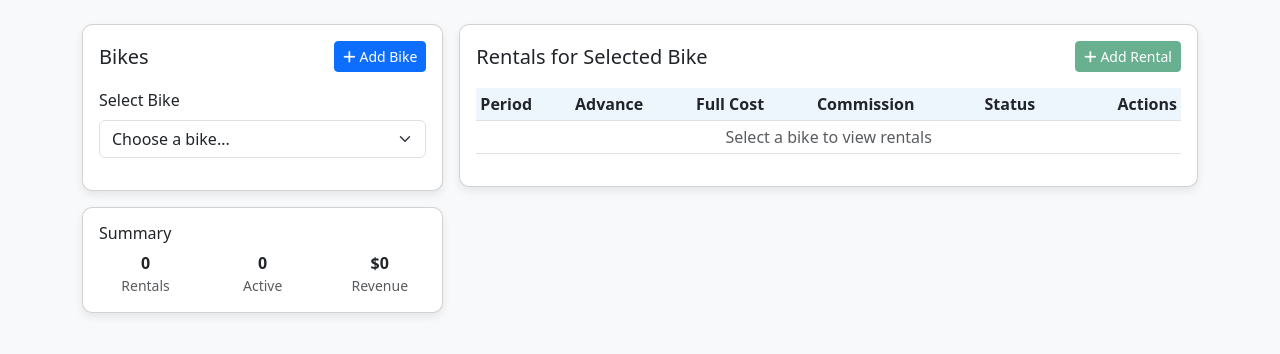
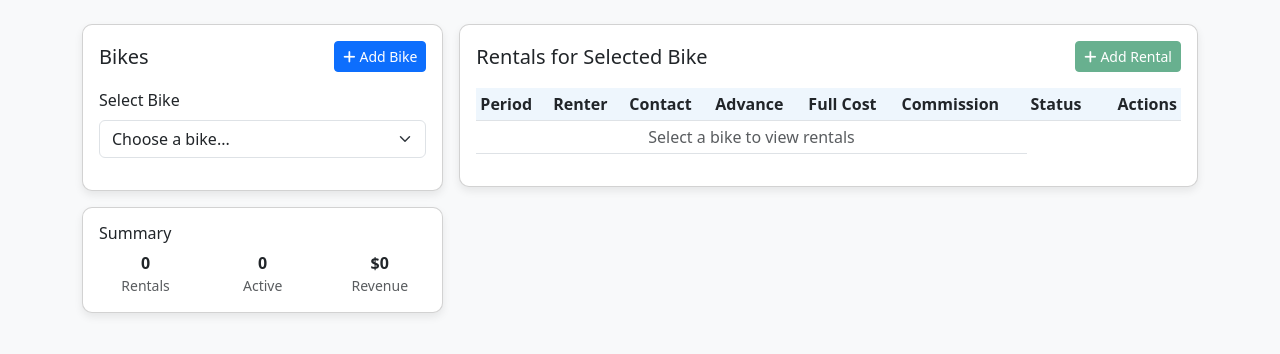
Before and after one commit to AFSALIT/bike-Rental, a Flask app: page / in a window 1280 px wide. Shown: the part 56-410 px from the top of the page. Run offline with Flask 3, Linux system fonts and the light colour scheme; data that the repository does not hold is empty; some libraries are stand-ins or nearby versions.

Commit message:
Update index.html

```diff
--- a/templates/index.html
+++ b/templates/index.html
@@ -91,6 +91,8 @@
                             <thead>
                                 <tr>
                                     <th>Period</th>
+                                    <th>Renter</th>
+                                    <th>Contact</th>
                                     <th>Advance</th>
                                     <th>Full Cost</th>
                                     <th>Commission</th>
@@ -180,6 +182,17 @@
               <option>Cancelled</option>
             </select>
           </div>
+          <!-- New optional renter details -->
+          <div class="row g-2 mt-1">
+            <div class="col-6">
+              <label class="form-label">Renter Name (optional)</label>
+              <input type="text" class="form-control" id="rentRenterName" placeholder="John Doe">
+            </div>
+            <div class="col-6">
+              <label class="form-label">Contact No (optional)</label>
+              <input type="text" class="form-control" id="rentContactNo" placeholder="+1 555 0100">
+            </div>
+          </div>
           <div class="mt-2">
             <small>Duration: <span id="addDuration">0 days</span></small>
           </div>
@@ -236,6 +249,17 @@
               <option>Returned</option>
               <option>Cancelled</option>
             </select>
+          </div>
+          <!-- New optional renter details for edit -->
+          <div class="row g-2 mt-1">
+            <div class="col-6">
+              <label class="form-label">Renter Name (optional)</label>
+              <input type="text" class="form-control" id="editRenterName" placeholder="John Doe">
+            </div>
+            <div class="col-6">
+              <label class="form-label">Contact No (optional)</label>
+              <input type="text" class="form-control" id="editContactNo" placeholder="+1 555 0100">
+            </div>
           </div>
           <div class="mt-2">
             <small>Duration: <span id="editDuration">0 days</span></small>
@@ -347,6 +371,8 @@
       const tr = document.createElement('tr');
       tr.innerHTML = `
         <td>${formatDate(r.rent_start_date)} - ${formatDate(r.rent_end_date)} (${days} days)</td>
+        <td>${(r.renter_name || '').toString()}</td>
+        <td>${(r.contact_no || '').toString()}</td>
         <td>$${fmtNum(r.advance)}</td>
         <td>$${fmtNum(r.full_cost)}</td>
         <td>$${fmtNum(r.commission || 0)}</td>
@@ -404,7 +430,9 @@
       full_cost: document.getElementById('rentFullCost').value || 0,
       commission: document.getElementById('rentCommission').value || 0,
       status: document.getElementById('rentStatus').value,
-      bike_name: currentBike.bike_name || ''
+      bike_name: currentBike.bike_name || '',
+      renter_name: document.getElementById('rentRenterName').value || '',
+      contact_no: document.getElementById('rentContactNo').value || ''
     };
     if (!payload.rent_start_date || !payload.rent_end_date) { alert('Dates are required'); return; }
     try {
@@ -436,6 +464,8 @@
       document.getElementById('editRentFullCost').value = r.full_cost || 0;
       document.getElementById('editRentCommission').value = r.commission || 0;
       document.getElementById('editRentStatus').value = r.status || 'Booked';
+      document.getElementById('editRenterName').value = r.renter_name || '';
+      document.getElementById('editContactNo').value = r.contact_no || '';
       updateEditDuration(); // Update duration display
       new bootstrap.Modal(document.getElementById('editRentalModal')).show();
     } catch (e) { alert(e.message); }
@@ -449,7 +479,9 @@
       advance: document.getElementById('editRentAdvance').value || 0,
       full_cost: document.getElementById('editRentFullCost').value || 0,
       commission: document.getElementById('editRentCommission').value || 0,
-      status: document.getElementById('editRentStatus').value
+      status: document.getElementById('editRentStatus').value,
+      renter_name: document.getElementById('editRenterName').value || '',
+      contact_no: document.getElementById('editContactNo').value || ''
     };
     if (!payload.rent_start_date || !payload.rent_end_date) { alert('Dates are required'); return; }
     try {
```
